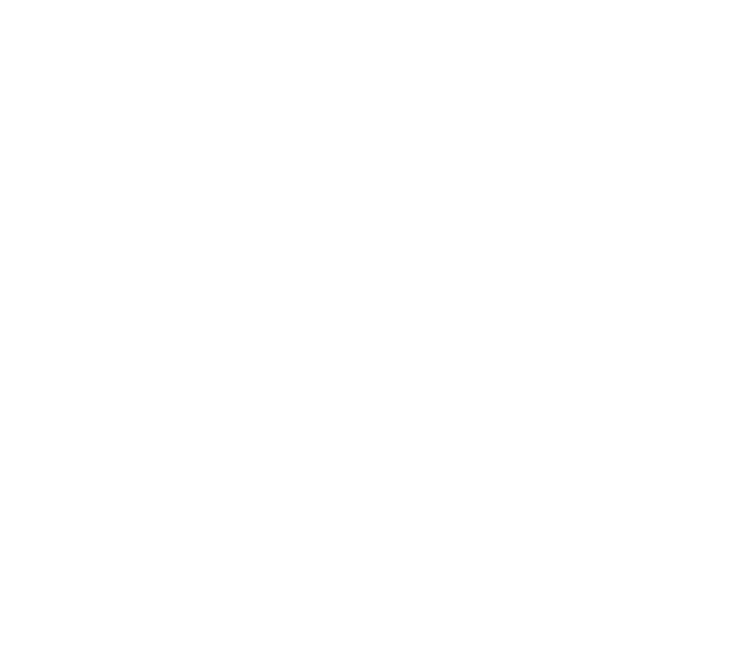
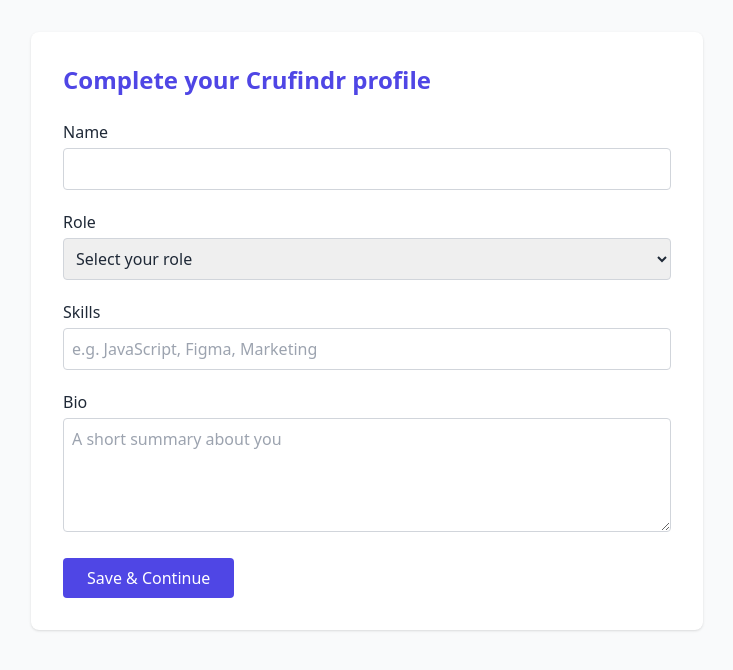
Before and after one commit to arshitadewan7/crufindr, a Vue app in the folder frontend/: page /onboarding in a window 1280 px wide. Before the commit this address had no page. Shown: the top 670 px of the page, without its empty margins (273-1006 px from the left). Built offline with nearby package versions, Linux system fonts and the light colour scheme.

Commit message:
Feature: Onboarding.vue with profile form and Tailwind styling

```diff
--- /dev/null
+++ b/frontend/src/pages/Onboarding.vue
@@ -0,0 +1,85 @@
+<template>
+  <div class="min-h-screen bg-gray-50 p-8 text-gray-800">
+    <div class="max-w-2xl mx-auto bg-white p-8 rounded-lg shadow">
+      <h2 class="text-2xl font-semibold mb-6 text-indigo-600">Complete your Crufindr profile</h2>
+
+      <form @submit.prevent="handleSubmit" class="space-y-5">
+        <div>
+          <label class="block mb-1 font-medium">Name</label>
+          <input v-model="form.name" type="text" required class="w-full border border-gray-300 p-2 rounded" />
+        </div>
+
+        <div>
+          <label class="block mb-1 font-medium">Role</label>
+          <select v-model="form.role" required class="w-full border border-gray-300 p-2 rounded">
+            <option disabled value="">Select your role</option>
+            <option>Founder</option>
+            <option>Engineer</option>
+            <option>Designer</option>
+            <option>Product Manager</option>
+          </select>
+        </div>
+
+        <div>
+          <label class="block mb-1 font-medium">Skills</label>
+          <input
+            v-model="form.skills"
+            type="text"
+            placeholder="e.g. JavaScript, Figma, Marketing"
+            class="w-full border border-gray-300 p-2 rounded"
+          />
+        </div>
+
+        <div>
+          <label class="block mb-1 font-medium">Bio</label>
+          <textarea
+            v-model="form.bio"
+            rows="4"
+            class="w-full border border-gray-300 p-2 rounded"
+            placeholder="A short summary about you"
+          ></textarea>
+        </div>
+
+        <button
+          type="submit"
+          class="bg-indigo-600 text-white px-6 py-2 rounded hover:bg-indigo-700 transition"
+        >
+          Save & Continue
+        </button>
+      </form>
+    </div>
+  </div>
+</template>
+
+<script setup>
+import { ref } from 'vue'
+import { useRouter } from 'vue-router'
+import { supabase } from '../services/supabase'
+
+const router = useRouter()
+const form = ref({
+  name: '',
+  role: '',
+  skills: '',
+  bio: ''
+})
+
+const handleSubmit = async () => {
+  const { data: userData } = await supabase.auth.getUser()
+  const user = userData.user
+
+  const { error } = await supabase.from('profiles').upsert({
+    id: user.id,
+    name: form.value.name,
+    role: form.value.role,
+    skills: form.value.skills,
+    bio: form.value.bio,
+  })
+
+  if (error) {
+    alert('Error saving profile: ' + error.message)
+  } else {
+    router.push('/dashboard')
+  }
+}
+</script>
--- a/frontend/src/router/index.js
+++ b/frontend/src/router/index.js
@@ -2,11 +2,13 @@
 import Login from '../pages/Login.vue'
 import Dashboard from '../pages/Dashboard.vue'
 import Profile from '../pages/Profile.vue'
+import Onboarding from '../pages/Onboarding.vue'
 
 const routes = [
   { path: '/', component: Login },
   { path: '/dashboard', component: Dashboard },
-  { path: '/profile', component: Profile }
+  { path: '/profile', component: Profile },
+  { path: '/onboarding', component: Onboarding },
 ]
 
 export const router = createRouter({
```
